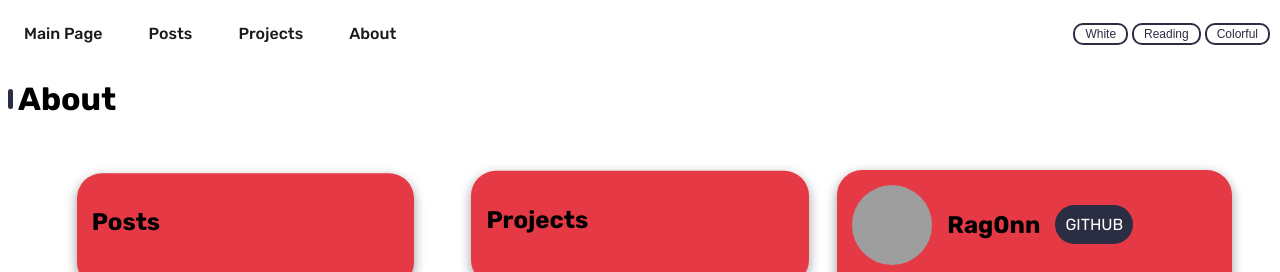
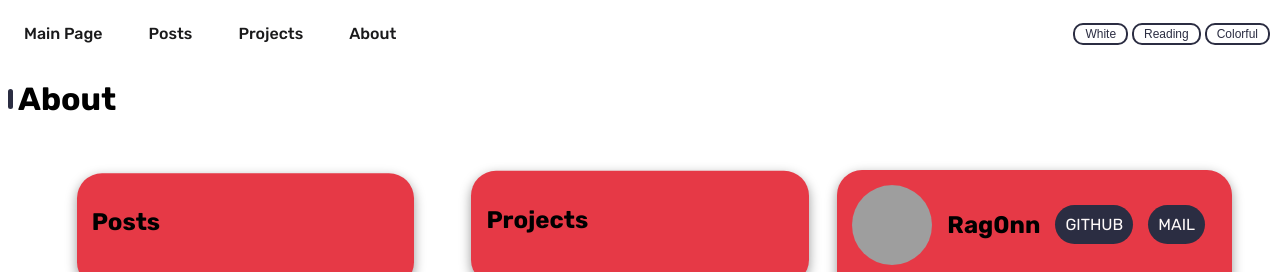
Before and after one commit to rag0nn/r4blog, a Flask app: page /about in a window 1280 px wide. Shown: the top 272 px of the page. Run offline with Flask 3, Linux system fonts and the light colour scheme; parts of the project's set-up code (start-up, migrations or seed data) failed here and were passed over; grey boxes are pictures that could not be loaded.

Commit message:
added mailto to about

```diff
--- a/templates/about.html
+++ b/templates/about.html
@@ -55,6 +55,7 @@
         <h2>Rag0nn</h2>
 
         <a href="https://github.com/rag0nn" class="link-button">GITHUB</a>
+        <a href="mailto:tarhannes_8@outlook.com" class="link-button">MAIL</a>
       </div>
       <div style="height: 10px;"></div>
       <img
```
